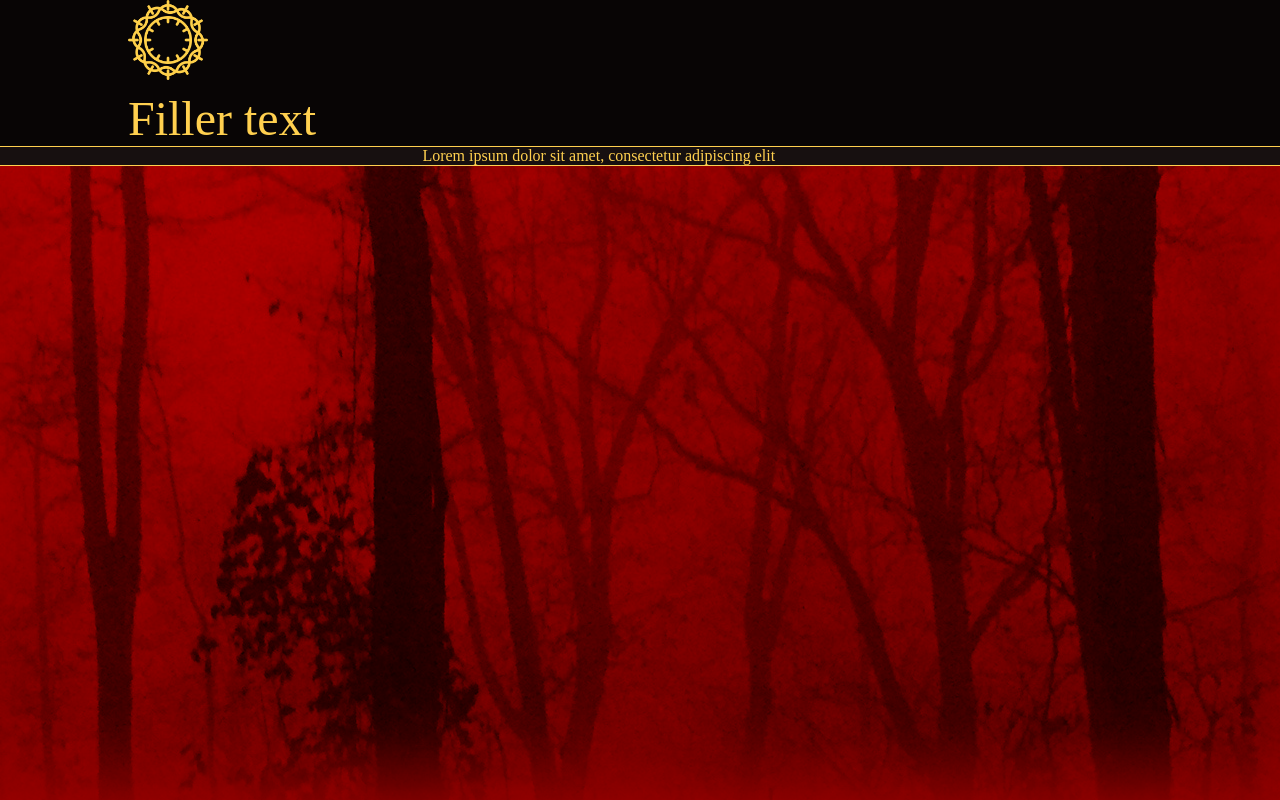
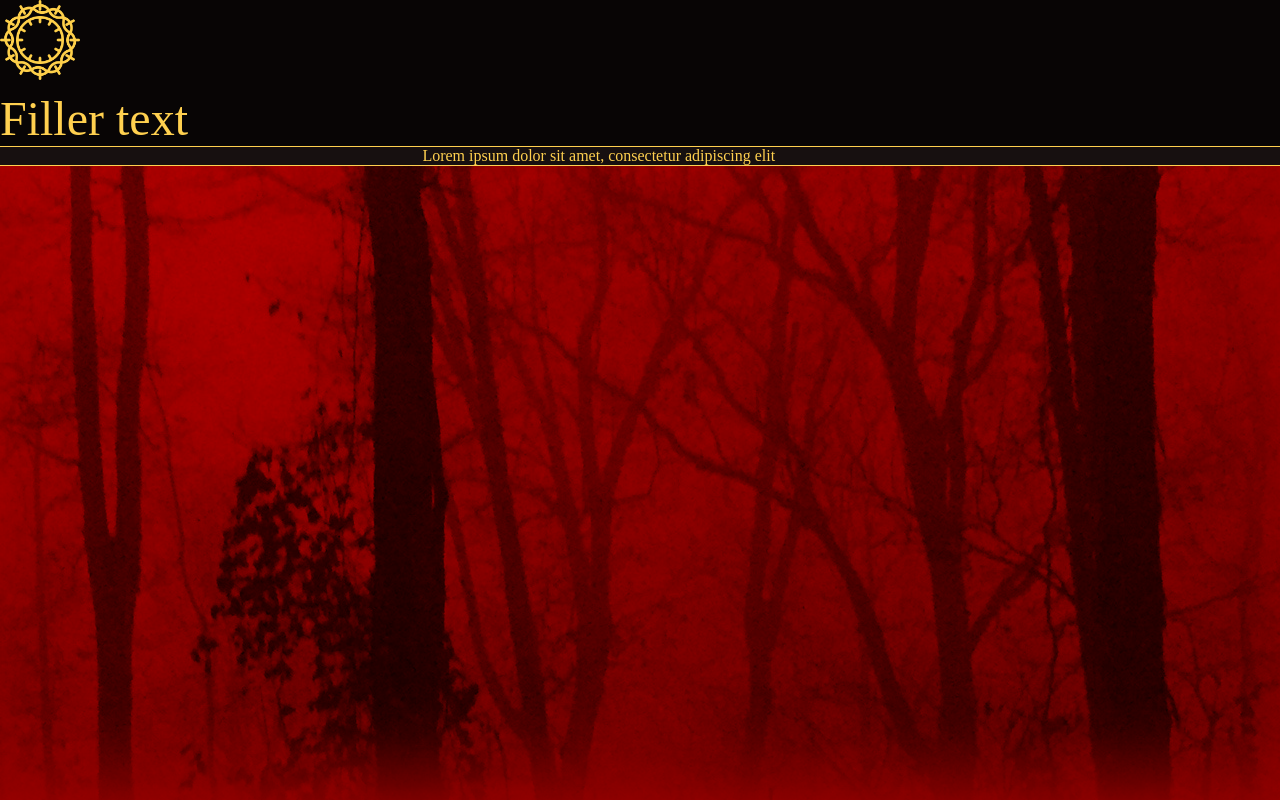
Before and after one commit to ja-hae/1, a plain HTML site: page index.html in a window 1280 px wide. Drawn offline with Linux system fonts and the light colour scheme; a web font is replaced by a local one.

Commit message:
Update stylesheet.css

```diff
--- a/stylesheet.css
+++ b/stylesheet.css
@@ -20,7 +20,6 @@ html, body {
   width: 100%;
   color: #ffd04f;
   font-size: 6vh;
-  padding-left: 10vw;
 }
 
 #banner {
```
